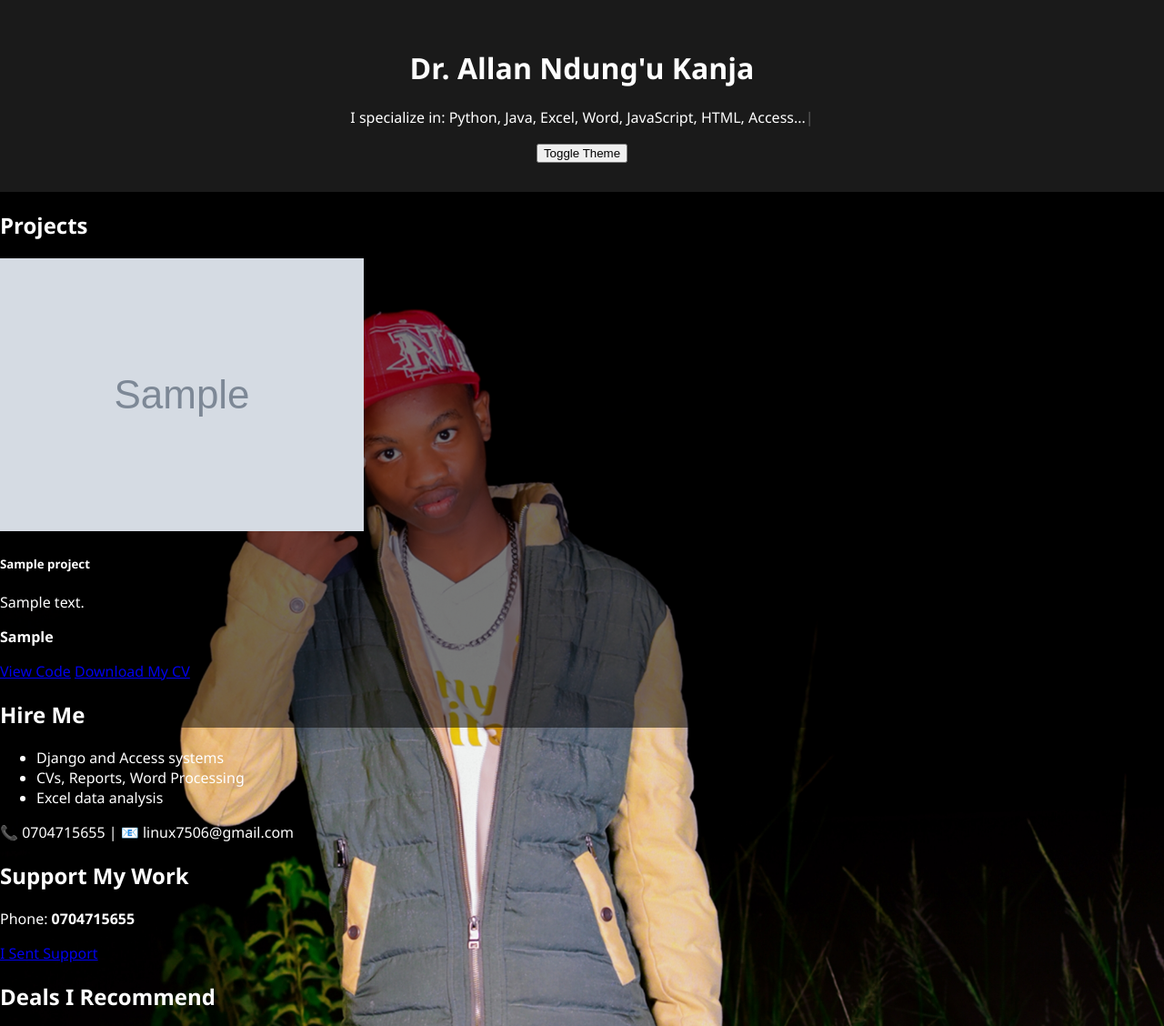
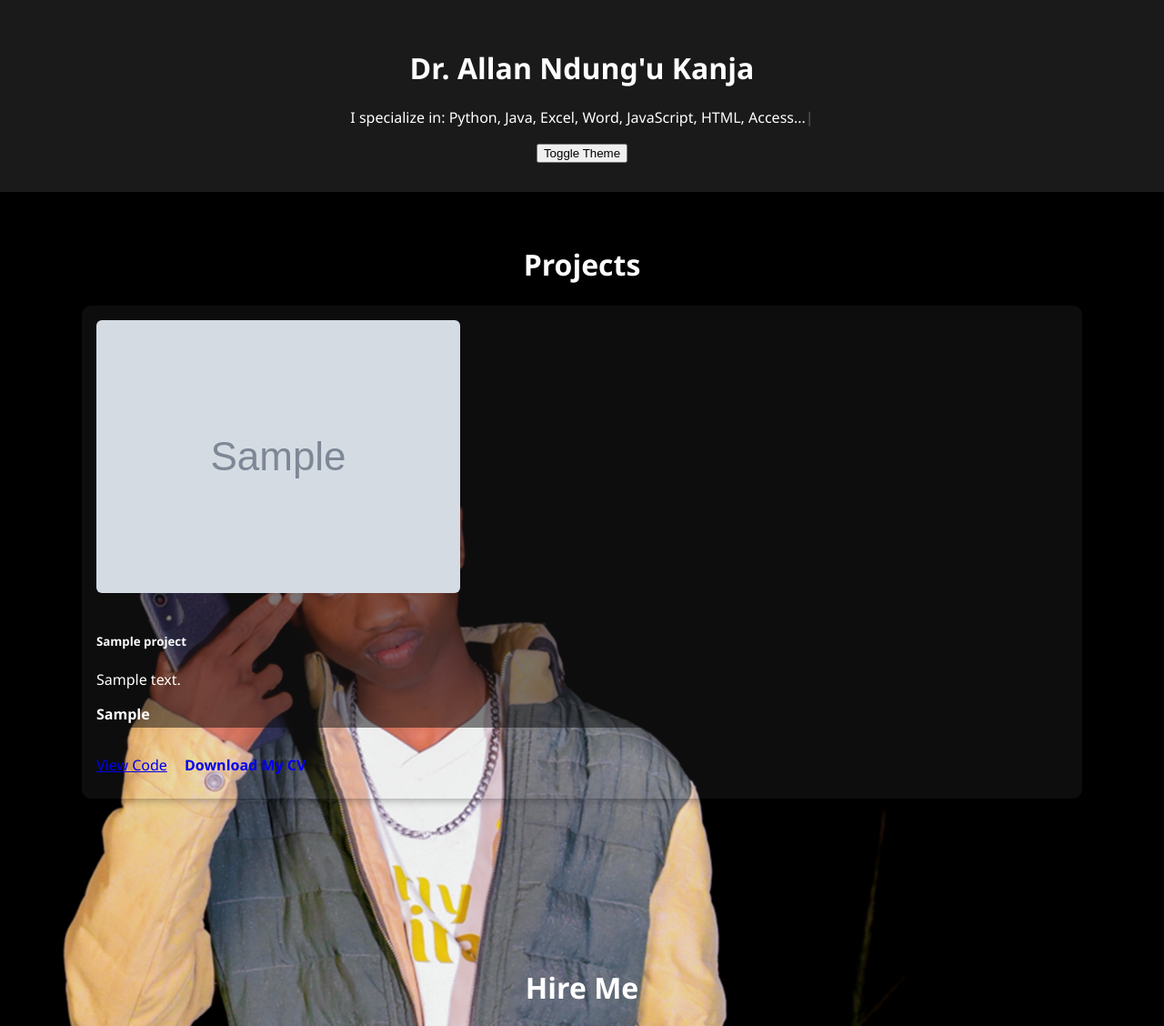
Before and after one commit to Buggy7506/Allan-portfolio, a Django app: page / in a window 1280 px wide. Shown: the top 1128 px of the page at 91% size. Run offline with Django 5.2, Linux system fonts and the light colour scheme; tables that the repository leaves empty hold one stand-in row (values such as "Sample post"); grey boxes marked "Sample" are stand-in pictures.

Commit message:
Update style.css

```diff
--- a/portfolio/static/css/style.css
+++ b/portfolio/static/css/style.css
@@ -4,14 +4,14 @@ body {
   background-size: cover;
   background-position: center;
   background-repeat: no-repeat;
-  transition: background-image 1s ease-in-out;
+  transition: background-image 1s ease-in-out, background-color 0.5s, color 0.5s;
   color: white;
   min-height: 100vh;
   margin: 0;
   padding: 0;
 }
 
-/* DARK OVERLAY FOR READABILITY */
+/* DARK OVERLAY FOR READABILITY ON BACKGROUND IMAGES */
 body::before {
   content: "";
   position: fixed;
@@ -30,6 +30,99 @@ header, footer {
   text-align: center;
 }
 
+footer {
+  margin-top: 4rem;
+}
+
+/* SECTION CONTAINER */
+.container {
+  max-width: 1100px;
+  margin: auto;
+  padding: 2rem;
+}
+
+/* SECTION TITLE */
+.section-title {
+  font-size: 2rem;
+  margin-bottom: 1.5rem;
+  text-align: center;
+}
+
+/* PROJECT CARDS */
+.card {
+  background: rgba(255, 255, 255, 0.05);
+  padding: 1rem;
+  border-radius: 10px;
+  margin-bottom: 2rem;
+  box-shadow: 0 2px 8px rgba(0, 0, 0, 0.3);
+  transition: transform 0.3s ease;
+}
+
+.card:hover {
+  transform: scale(1.03);
+}
+
+.card img {
+  max-width: 100%;
+  border-radius: 6px;
+  margin-bottom: 1rem;
+}
+
+/* RESPONSIVE ROW LAYOUT */
+.row {
+  display: flex;
+  flex-wrap: wrap;
+  gap: 20px;
+}
+
+.col-md-4 {
+  flex: 1 1 calc(33.333% - 20px);
+}
+
+/* BUTTONS */
+.btn {
+  display: inline-block;
+  padding: 10px 15px;
+  border-radius: 6px;
+  text-decoration: none;
+  font-weight: bold;
+  margin-right: 0.5rem;
+  margin-top: 0.5rem;
+  transition: 0.3s ease-in-out;
+  cursor: pointer;
+}
+
+.btn-outline-primary {
+  border: 2px solid #0d6efd;
+  color: #0d6efd;
+  background-color: transparent;
+}
+
+.btn-outline-primary:hover {
+  background-color: #0d6efd;
+  color: white;
+}
+
+.btn-success {
+  background-color: #198754;
+  color: white;
+  border: none;
+}
+
+.btn-success:hover {
+  background-color: #157347;
+}
+
+.btn-secondary {
+  background-color: #6c757d;
+  color: white;
+  border: none;
+}
+
+.btn-secondary:hover {
+  background-color: #5a6268;
+}
+
 /* SKILL BARS */
 .skill-bar {
   background-color: #e0e0e0;
@@ -45,14 +138,13 @@ header, footer {
   transition: width 2s ease-in-out;
 }
 
-/* DARK MODE */
+/* DARK MODE SUPPORT */
 .dark-mode {
   background-color: #1a1a1a;
   color: white;
 }
 
-.dark-mode header,
-.dark-mode footer {
+.dark-mode header, .dark-mode footer {
   background-color: #000;
 }
 
@@ -65,8 +157,9 @@ header, footer {
   50% { opacity: 0; }
 }
 
-/* OPTIONAL: IMAGE SLIDESHOW TRANSITION SUPPORT */
-.fade {
-  opacity: 0;
-  transition: opacity 1s ease-in-out;
+/* RESPONSIVE */
+@media (max-width: 768px) {
+  .col-md-4 {
+    flex: 1 1 100%;
+  }
 }
```
